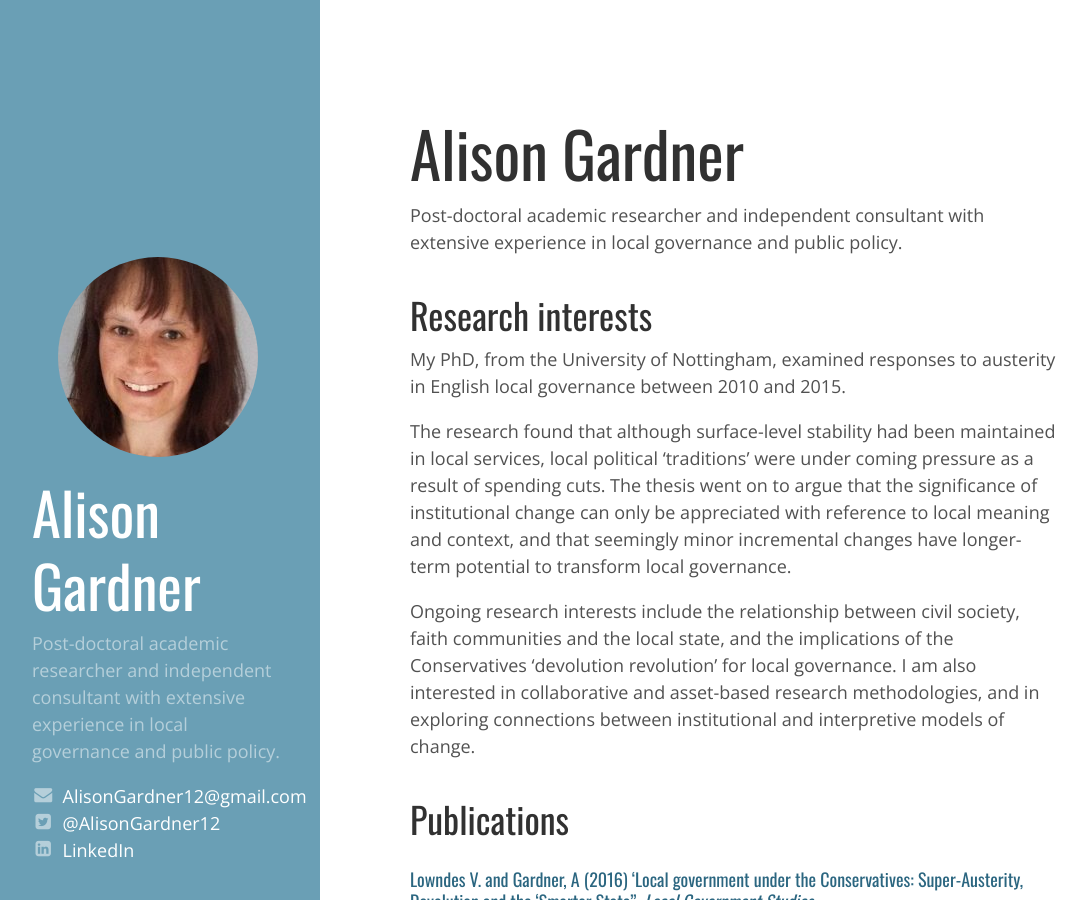
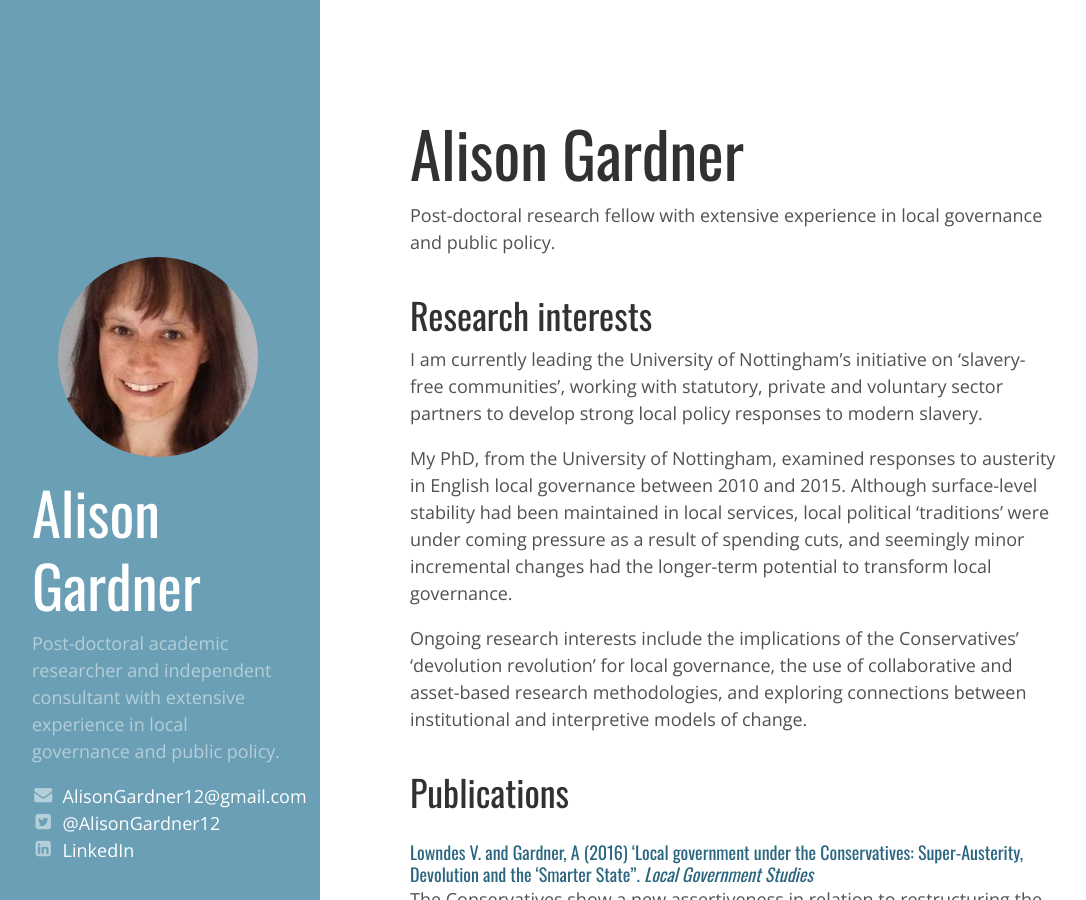
Before and after one commit to drmikeuk/alisongardner, a Jekyll site: the page built from index.md, in a window 1280 px wide and 900 px high. Shown: the whole window, without its empty margins (4-1090 px from the left). Built offline with Jekyll 4.4.1, drawn with Linux system fonts in a browser that asks for light colours; nearby versions of some CDN libraries; some of the changed text lies outside the part shown.

Commit message:
update re on job

```diff
--- a/index.md
+++ b/index.md
@@ -6,17 +6,16 @@ title: Home
 Alison Gardner
 ==============
 
-Post-doctoral academic researcher and independent consultant with extensive experience in local governance and public policy.
+Post-doctoral research fellow with extensive experience in local governance and public policy.
 
 
 Research interests
 ------------------
+I am currently leading the University of Nottingham's initiative on 'slavery-free communities', working with statutory, private and voluntary sector partners to develop strong local policy responses to modern slavery.
 
-My PhD, from the University of Nottingham, examined responses to austerity in English local governance between 2010 and 2015.
+My PhD, from the University of Nottingham, examined responses to austerity in English local governance between 2010 and 2015. Although surface-level stability had been maintained in local services, local political ‘traditions’ were under coming pressure as a result of spending cuts, and seemingly minor incremental changes had the longer-term potential to transform local governance.
 
-The research found that although surface-level stability had been maintained in local services, local political ‘traditions’ were under coming pressure as a result of spending cuts.  The thesis went on to argue that the significance of institutional change can only be appreciated with reference to local meaning and context, and that seemingly minor incremental changes have longer-term potential to transform local governance.
-
-Ongoing research interests include the relationship between civil society, faith communities and the local state, and the implications of the Conservatives ‘devolution revolution’ for local governance.  I am also interested in collaborative and asset-based research methodologies, and in exploring connections between institutional and interpretive models of change.
+Ongoing research interests include the implications of the Conservatives' ‘devolution revolution’ for local governance, the use of collaborative and asset-based research methodologies, and exploring connections between institutional and interpretive models of change.
 
 Publications
 ------------
@@ -35,6 +34,9 @@ English local government has faced a 'perfect storm' of radical spending cuts al
 Blog posts
 ----------
 
+### [November 2016 _"The real deal: Negotiating from a position of power"_](https://http://speri.dept.shef.ac.uk/2016/11/02/the-real-deal-negotiating-from-a-position-of-power/)
+To make devolution a success Westminster must recognise a confident and powerful local government sector as an opportunity, not a threat.
+
 ### [February 2016 _“Local governance under the Conservatives: devolution, austerity and the ‘smarter state’”_](https://inlogov.com/2016/03/01/local-government-studies-virtual-special-issue-on-budgeting-2/)
 Anyone following the news over the last nine months might be forgiven for thinking that the UK’s relationship with austerity had taken a rollercoaster ride.  In June 2015, George Osborne told central government departments to plan for 25-40% spending cuts, citing his aim for the UK to become ‘a country that lives within its means’.  His ‘fiscal charter’ signalled a departure from a historic reliance on government borrowing financed through economic growth, towards an aspiration to consistently deliver a budget surplus from 2019-20 onwards.
 
```
Also changed, not shown: other parts of index.md (+1 -1 lines).
